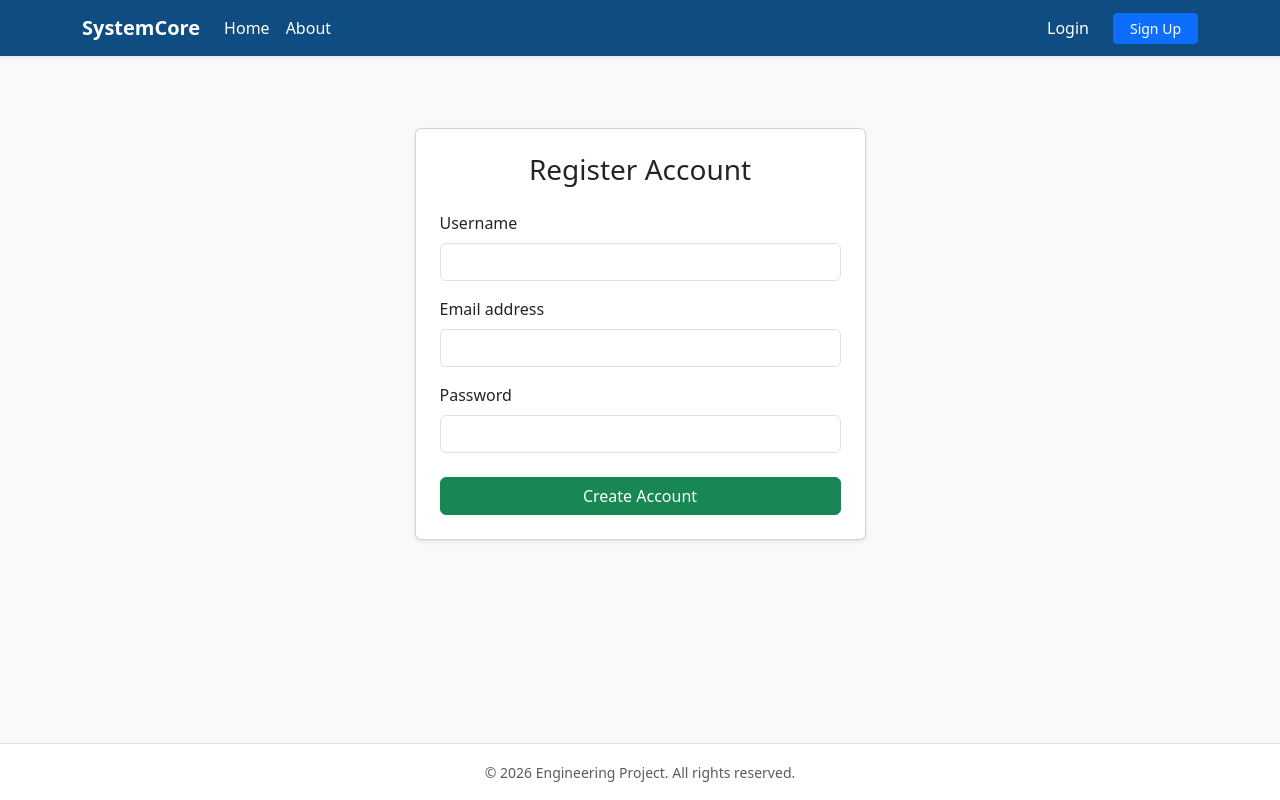
After one commit to Yuen-Wee-Kin-Edwin/Flask-template, a Flask app: page /signup in a window 1280 px wide. The commit adds this page. Run offline with Flask 3, Linux system fonts and the light colour scheme.

Commit message:
Basic html setup complete.

```diff
--- a/src/app/__init__.py
+++ b/src/app/__init__.py
@@ -10,4 +10,19 @@ def create_app():
     def index():
         return render_template("index.html")
 
+    # Define the about route
+    @app.route("/about")
+    def about():
+        return render_template("about.html")
+
+    # Define the login route
+    @app.route("/login")
+    def login():
+        return render_template("login.html")
+
+    # Define the signup route
+    @app.route("/signup")
+    def signup():
+        return render_template("signup.html")
+
     return app
--- /dev/null
+++ b/src/app/static/css/style.css
@@ -0,0 +1,10 @@
+/* Custom navbar background colour */
+.navbar-custom {
+  background-color: #0f4c81 !important;
+}
+
+/* Ensure the navbar brand and links remain legible */
+.navbar-custom .navbar-brand,
+.navbar-custom .nav-link {
+  color: #ffffff;
+}
--- a/src/app/templates/base.html
+++ b/src/app/templates/base.html
@@ -1,17 +1,77 @@
+<!-- File: src/app/template/base.html -->
 <!doctype html>
-<html lang="en">
+<html lang="en" class="h-100">
   <head>
     <meta charset="UTF-8" />
-    <meta name="viewport" content="width=device-width, initial-scale=1.0" />
+    <meta name="viewport" content="width=device-width, initial-scale=1" />
     <link
-      href="https://cdn.jsdelivr.net/npm/bootstrap@5.3.3/dist/css/bootstrap.min.css"
+      href="https://cdn.jsdelivr.net/npm/bootstrap@5.3.8/dist/css/bootstrap.min.css"
       rel="stylesheet"
+      integrity="sha384-sRIl4kxILFvY47J16cr9ZwB07vP4J8+LH7qKQnuqkuIAvNWLzeN8tE5YBujZqJLB"
+      crossorigin="anonymous"
     />
-    <title>{% block title %}Minimal App{% endblock %}</title>
+
+    <link rel="stylesheet" href="/static/css/style.css" />
+
+    <title>{% block title %}Application Base{% endblock %}</title>
   </head>
-  <body>
-    <main class="container mt-4">{% block content %}{% endblock %}</main>
+  <body class="d-flex flex-column h-100 bg-light">
+    <!-- Navbar -->
+    <nav
+      class="navbar navbar-expand-lg navbar-dark navbar-custom mb-4 shadow-sm"
+    >
+      <div class="container">
+        <a class="navbar-brand fw-bold" href="/">SystemCore</a>
+        <button
+          class="navbar-toggler"
+          type="button"
+          data-bs-toggle="collapse"
+          data-bs-target="#navbarNav"
+          aria-controls="navbarNav"
+          aria-expanded="false"
+          aria-label="Toggle navigation"
+        >
+          <span class="navbar-toggler-icon"></span>
+        </button>
+        <!-- Navigation URL on the right. -->
+        <div class="collapse navbar-collapse" id="navbarNav">
+          <ul class="navbar-nav me-auto">
+            <li class="nav-item">
+              <a class="nav-link" href="/">Home</a>
+            </li>
+            <li class="nav-item">
+              <a class="nav-link" href="/about">About</a>
+            </li>
+          </ul>
 
-    <script src="https://cdn.jsdelivr.net/npm/bootstrap@5.3.3/dist/js/bootstrap.bundle.min.js"></script>
+          <ul class="navbar-nav align-items-lg-center">
+            <li class="nav-item">
+              <a class="nav-link" href="/login">Login</a>
+            </li>
+            <li class="nav-item ms-lg-3 mt-2 mt-lg-0">
+              <a class="btn btn-primary btn-sm px-3" href="/signup">Sign Up</a>
+            </li>
+          </ul>
+        </div>
+      </div>
+    </nav>
+
+    <!-- Main content -->
+    <main class="container flex-shrink-0 mb-5">
+      {% block content %}{% endblock %}
+    </main>
+
+    <!-- Footer -->
+    <footer class="footer mt-auto py-3 bg-white border-top">
+      <div class="container text-center text-muted">
+        <small>&copy; 2026 Engineering Project. All rights reserved.</small>
+      </div>
+    </footer>
+
+    <script
+      src="https://cdn.jsdelivr.net/npm/bootstrap@5.3.8/dist/js/bootstrap.bundle.min.js"
+      integrity="sha384-FKyoEForCGlyvwx9Hj09JcYn3nv7wiPVlz7YYwJrWVcXK/BmnVDxM+D2scQbITxI"
+      crossorigin="anonymous"
+    ></script>
   </body>
 </html>
--- a/src/app/templates/index.html
+++ b/src/app/templates/index.html
@@ -1,4 +1,4 @@
-{% extends "base.html" %} {% block title %}Home - Minimal App{% endblock %} {%
+{% extends "base.html" %} {% block title %}Home - Minimal App {% endblock %} {%
 block content %}
 <div class="row mt-5">
   <div class="col-md-8 offset-md-2 text-center">
--- /dev/null
+++ b/src/app/templates/signup.html
@@ -0,0 +1,36 @@
+{% extends "base.html" %} {% block title %}Sign Up - SystemCore{% endblock %} {%
+block content %}
+<div class="row justify-content-center mt-5">
+  <div class="col-md-5">
+    <div class="card shadow-sm">
+      <div class="card-body p-4">
+        <h3 class="card-title text-center mb-4">Register Account</h3>
+        <form action="#" method="POST">
+          <div class="mb-3">
+            <label for="username" class="form-label">Username</label>
+            <input type="text" class="form-control" id="username" required />
+          </div>
+          <div class="mb-3">
+            <label for="email" class="form-label">Email address</label>
+            <input type="email" class="form-control" id="email" required />
+          </div>
+          <div class="mb-3">
+            <label for="password" class="form-label">Password</label>
+            <input
+              type="password"
+              class="form-control"
+              id="password"
+              required
+            />
+          </div>
+          <div class="d-grid gap-2 mt-4">
+            <button type="submit" class="btn btn-success">
+              Create Account
+            </button>
+          </div>
+        </form>
+      </div>
+    </div>
+  </div>
+</div>
+{% endblock %}
```
Also changed, not shown: src/app/templates/about.html (added, +16 -0 lines), src/app/templates/login.html (added, +30 -0 lines).
